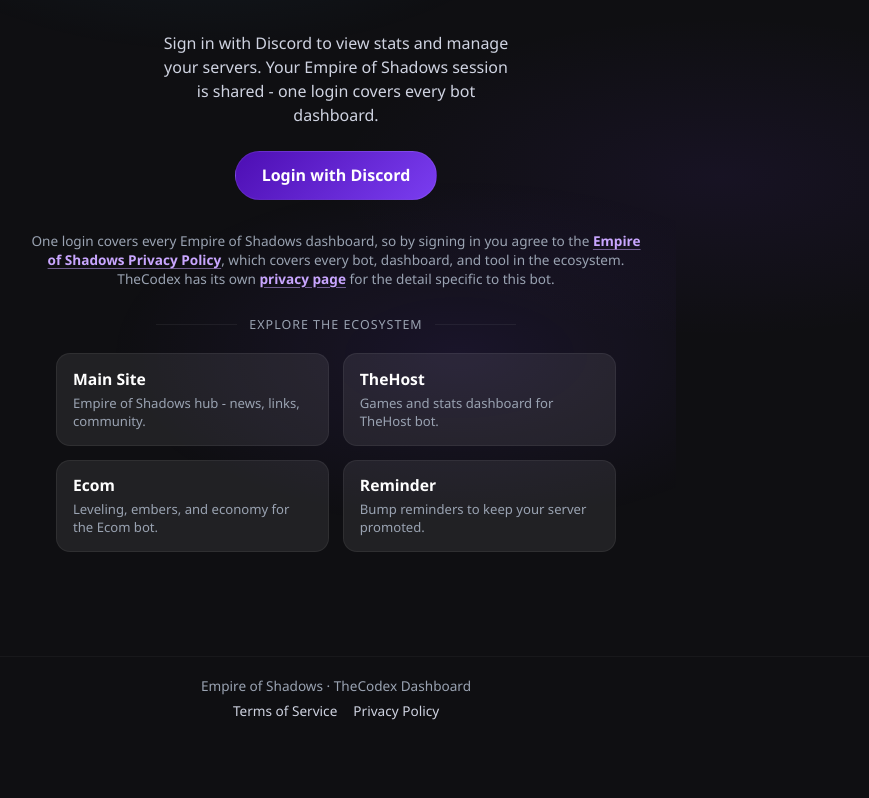
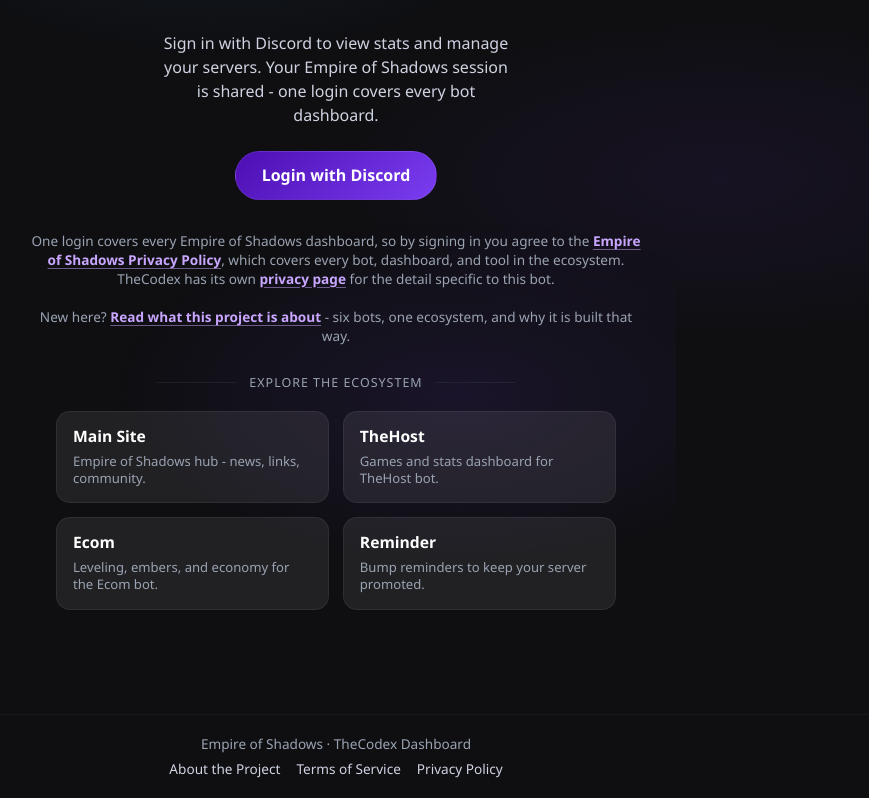
Before and after one commit to Empire-of-Shadows/TheCodex, a React (Vite) app in the folder dashboard/frontend/: page /login in a window 1280 px wide. Shown: the part 303-1101 px from the top of the page, without its empty margins (304-1173 px from the left). Before the commit the page ends 1044 px from the top, so only its background shows below. Built offline with nearby package versions, Linux system fonts and the light colour scheme; no server answers.

Commit message:
Add links to the new About page in the login page and footer

```diff
--- a/dashboard/frontend/src/_engine/components/AppFooter.tsx
+++ b/dashboard/frontend/src/_engine/components/AppFooter.tsx
@@ -8,20 +8,26 @@
 
 /**
  * Shared dashboard footer: a brand line plus optional legal links. Bots pass their
- * own `brand` string; `legal` (default on) renders the Terms / Privacy links so the
- * footer is consistent across dashboards. Pass `legal={false}` for a bot that does
- * not yet have /terms and /privacy pages.
+ * own `brand` string; `legal` (default on) renders the About / Terms / Privacy links so
+ * the footer is consistent across dashboards. Pass `legal={false}` for a bot that does
+ * not yet have /terms and /privacy pages. The About link points at the ecosystem hub's
+ * project page, which exists for every bot, so it renders regardless of `legal`.
  */
 export function AppFooter({ brand, legal = true }: { brand: string; legal?: boolean }) {
   return (
     <footer className="site-footer">
       <span className="site-footer__brand">{brand}</span>
-      {legal && (
-        <nav className="site-footer__links" aria-label="Legal">
-          <Link to="/terms">Terms of Service</Link>
-          <Link to="/privacy">Privacy Policy</Link>
-        </nav>
-      )}
+      <nav className="site-footer__links" aria-label="About and legal">
+        <a href="https://eosofficial.club/about" target="_blank" rel="noopener noreferrer">
+          About the Project
+        </a>
+        {legal && (
+          <>
+            <Link to="/terms">Terms of Service</Link>
+            <Link to="/privacy">Privacy Policy</Link>
+          </>
+        )}
+      </nav>
     </footer>
   );
 }
--- a/dashboard/frontend/src/pages/LoginPage.tsx
+++ b/dashboard/frontend/src/pages/LoginPage.tsx
@@ -44,6 +44,17 @@
           </a>
           , which covers every bot, dashboard, and tool in the ecosystem. TheCodex has its own{" "}
           <Link to="/privacy">privacy page</Link> for the detail specific to this bot.
+        </p>
+        <p className="muted" style={{ fontSize: "0.85rem" }}>
+          New here?{" "}
+          <a
+            href="https://eosofficial.club/about"
+            target="_blank"
+            rel="noopener noreferrer"
+          >
+            Read what this project is about
+          </a>{" "}
+          - six bots, one ecosystem, and why it is built that way.
         </p>
 
         <div className="login-divider">Explore the ecosystem</div>
```
Also changed, not shown: 1 other file (tests, documents, lock files or other folders).
